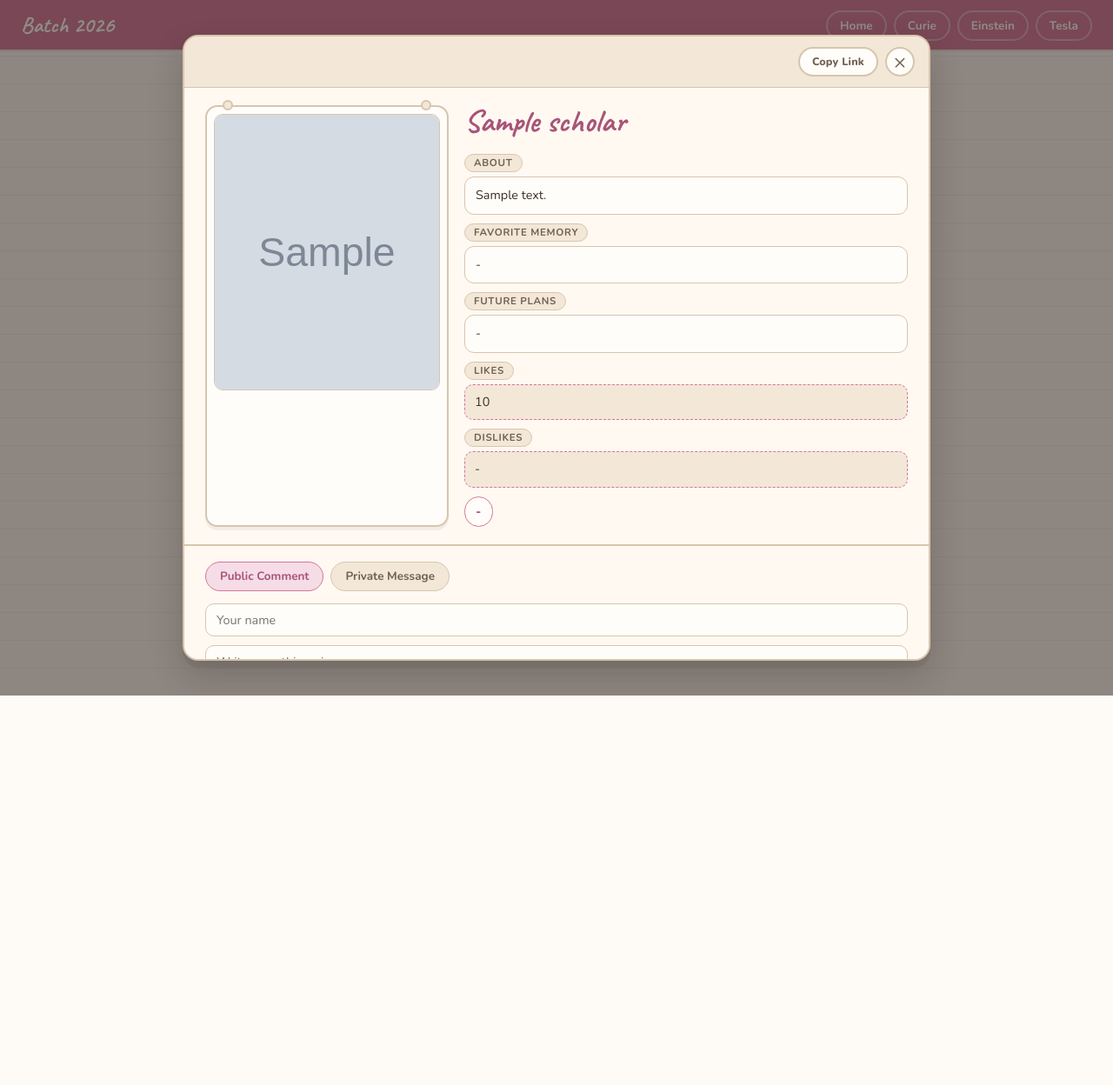
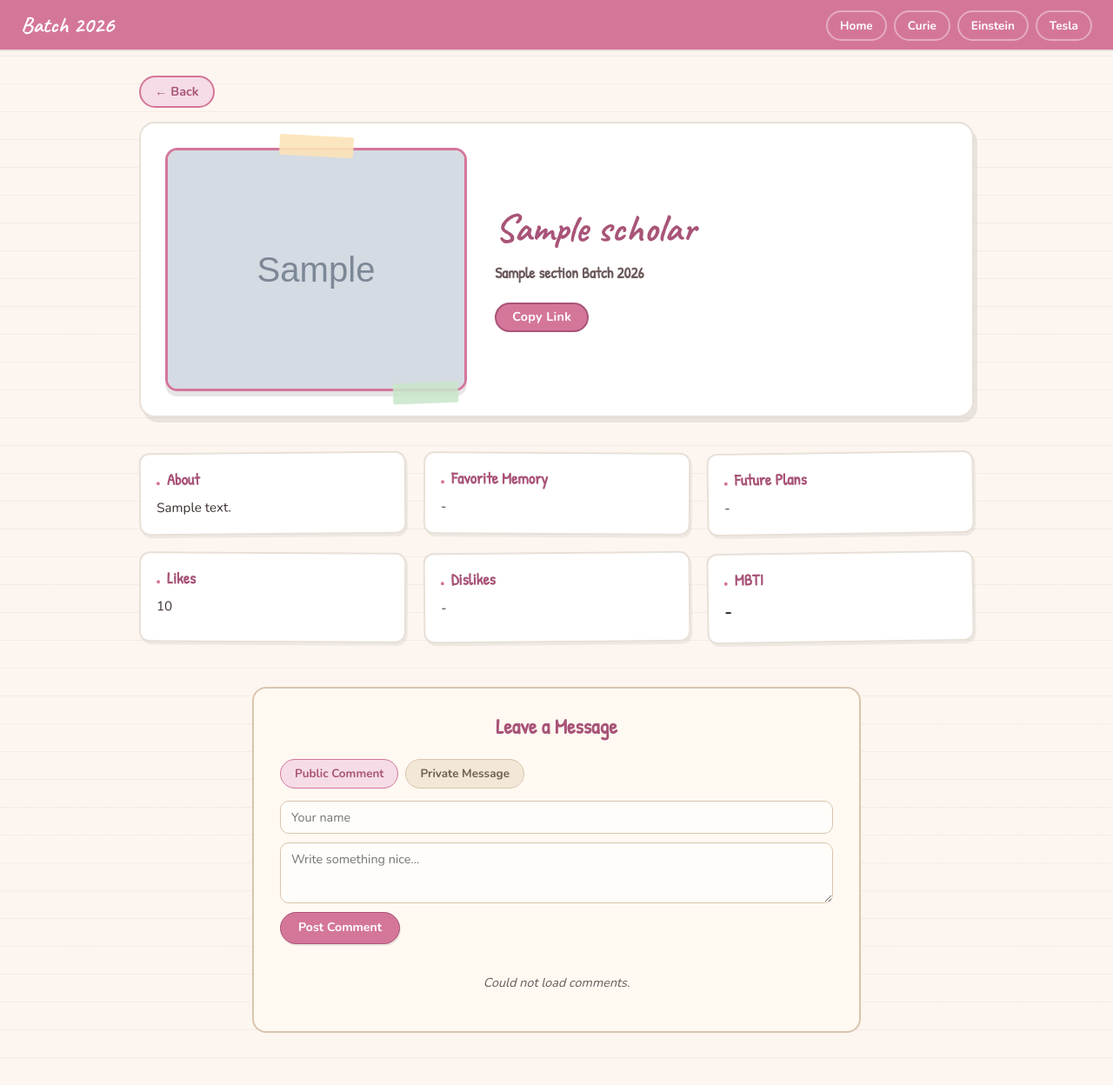
Before and after one commit to bright4Pres/batch-website, a Django app: template lims_portal/lims_app/templates/scholar_detail.html in a window 1280 px wide. Shown: the whole page at 87% size. Before the commit the page ends 800 px from the top, so only its background shows below. Run offline with Django 3.2, Linux system fonts and the light colour scheme; the template is opened without the code that fills it: most values are stand-ins (such as "Sample title", 1, 10 or a date in 2020); grey boxes marked "Sample" are stand-in pictures; some libraries are stand-ins or nearby versions.

Commit message:
standalone pages
Co-authored-by: Copilot <copilot@github.com>

```diff
--- a/lims_portal/lims_app/static/Scripts/section.css
+++ b/lims_portal/lims_app/static/Scripts/section.css
@@ -668,6 +668,280 @@ body {
   border-radius: 4px;
   border: 2px solid var(--bg);
 }
+/* ============================================
+   SCHOLAR PROFILE PAGE — Standalone Profile Layout
+   ============================================ */
+
+/* ---------- main profile container ---------- */
+.scholar-profile {
+  max-width: 1000px;
+  margin: 0 auto;
+  padding: 30px 20px 60px;
+}
+
+/* ---------- hero section with photo and name ---------- */
+.scholar-hero {
+  position: relative;
+  margin-bottom: 40px;
+}
+
+.hero-back-btn {
+  margin-bottom: 16px;
+}
+
+.btn-back {
+  display: inline-block;
+  background-color: var(--accent-light);
+  color: var(--accent-dark);
+  border: 2px solid var(--accent);
+  padding: 8px 16px;
+  border-radius: 20px;
+  font-weight: 700;
+  font-size: 0.9rem;
+  text-decoration: none;
+  cursor: pointer;
+  transition: all 0.2s ease;
+}
+
+.btn-back:hover {
+  background-color: var(--accent);
+  color: #fff;
+  transform: translateX(-4px);
+}
+
+.hero-content {
+  display: grid;
+  grid-template-columns: 1fr 1.5fr;
+  gap: 32px;
+  align-items: center;
+  background-color: var(--card-bg);
+  border: 2px solid #e8e0d8;
+  border-radius: 18px;
+  padding: 28px;
+  box-shadow: 4px 6px 0 rgba(0,0,0,0.08);
+}
+
+.hero-photo {
+  position: relative;
+}
+
+.profile-img {
+  width: 100%;
+  height: 280px;
+  object-fit: cover;
+  border-radius: 14px;
+  border: 3px solid var(--accent);
+  box-shadow: 0 6px 0 rgba(0,0,0,0.1);
+  display: block;
+}
+
+/* silly washi tape on photo */
+.hero-photo::before {
+  content: '';
+  position: absolute;
+  top: -14px;
+  left: 50%;
+  transform: translateX(-50%) rotate(3deg);
+  width: 85px;
+  height: 24px;
+  background-color: var(--tape);
+  opacity: 0.9;
+  border-radius: 2px;
+  z-index: 2;
+}
+.hero-photo::after {
+  content: '';
+  position: absolute;
+  bottom: -14px;
+  right: 10px;
+  transform: rotate(-2deg);
+  width: 75px;
+  height: 24px;
+  background-color: var(--tape-alt);
+  opacity: 0.85;
+  border-radius: 2px;
+  z-index: 1;
+}
+
+.hero-info {
+  display: flex;
+  flex-direction: column;
+  gap: 12px;
+}
+
+.scholar-name {
+  font-family: 'Caveat', cursive;
+  font-size: 2.8rem;
+  color: var(--accent-dark);
+  margin: 0;
+  font-weight: 700;
+  line-height: 1.1;
+}
+
+.scholar-section {
+  font-family: 'Patrick Hand', cursive;
+  font-size: 1.1rem;
+  color: var(--ink-light);
+  margin: 4px 0;
+  font-weight: 600;
+}
+
+.hero-info .copy-link-btn {
+  align-self: flex-start;
+  display: inline-flex;
+  align-items: center;
+  justify-content: center;
+  font-family: 'Nunito', sans-serif;
+  background-color: var(--accent);
+  color: #fff;
+  border: 2px solid var(--accent-dark);
+  padding: 10px 18px;
+  border-radius: 20px;
+  font-weight: 700;
+  font-size: 0.9rem;
+  cursor: pointer;
+  transition: all 0.2s ease;
+  margin-top: 8px;
+}
+
+.hero-info .copy-link-btn:hover {
+  background-color: var(--accent-dark);
+  transform: translateY(-2px);
+  box-shadow: 0 4px 0 rgba(0,0,0,0.15);
+}
+
+/* ---------- info cards grid ---------- */
+.scholar-info-grid {
+  display: grid;
+  grid-template-columns: repeat(auto-fit, minmax(280px, 1fr));
+  gap: 20px;
+  margin-bottom: 50px;
+}
+
+.info-card {
+  background-color: var(--card-bg);
+  border: 2px solid #e8e0d8;
+  border-radius: 12px;
+  padding: 18px;
+  box-shadow: 2px 3px 0 rgba(0,0,0,0.06);
+  transition: all 0.25s ease;
+}
+
+.info-card:hover {
+  transform: translateY(-4px);
+  box-shadow: 4px 6px 0 rgba(0,0,0,0.10);
+}
+
+/* subtle wobble on different cards */
+.info-card:nth-child(odd) {
+  transform: rotate(-0.5deg);
+}
+.info-card:nth-child(even) {
+  transform: rotate(0.3deg);
+}
+.info-card:nth-child(3n) {
+  transform: rotate(-0.8deg);
+}
+
+.info-card:hover {
+  transform: rotate(0deg) translateY(-4px);
+}
+
+.info-card-title {
+  font-family: 'Patrick Hand', cursive;
+  font-size: 1.15rem;
+  color: var(--accent-dark);
+  margin-bottom: 10px;
+  font-weight: 700;
+}
+
+.info-card-title::before {
+  content: '';
+  display: inline-block;
+  width: 4px;
+  height: 4px;
+  background-color: var(--accent);
+  border-radius: 50%;
+  margin-right: 8px;
+}
+
+.info-card-text {
+  font-size: 0.95rem;
+  color: var(--ink);
+  line-height: 1.6;
+  margin: 0;
+}
+
+/* ---------- message section ---------- */
+.msg-section {
+  background-color: var(--modal-shell);
+  border: 2px solid var(--modal-stroke);
+  border-radius: 16px;
+  padding: 30px;
+  max-width: 700px;
+  margin: 0 auto;
+}
+
+.msg-section-title {
+  font-family: 'Patrick Hand', cursive;
+  font-size: 1.5rem;
+  color: var(--accent-dark);
+  margin: 0 0 24px 0;
+  text-align: center;
+}
+
+/* ---------- responsive for profile ---------- */
+@media (max-width: 768px) {
+  .hero-content {
+    grid-template-columns: 1fr;
+    gap: 24px;
+    padding: 20px;
+  }
+
+  .scholar-name {
+    font-size: 2.2rem;
+  }
+
+  .scholar-info-grid {
+    grid-template-columns: 1fr;
+    gap: 16px;
+  }
+
+  .msg-section {
+    padding: 20px;
+  }
+
+  .profile-img {
+    height: 240px;
+  }
+}
+
+@media (max-width: 480px) {
+  .scholar-profile {
+    padding: 20px 16px 40px;
+  }
+
+  .scholar-name {
+    font-size: 1.8rem;
+  }
+
+  .scholar-section {
+    font-size: 1rem;
+  }
+
+  .hero-content {
+    padding: 16px;
+  }
+
+  .profile-img {
+    height: 200px;
+  }
+
+  .hero-info .copy-link-btn {
+    font-size: 0.85rem;
+    padding: 8px 16px;
+  }
+}
 
 /* ---------- responsive ---------- */
 
--- a/lims_portal/lims_app/templates/scholar_detail.html
+++ b/lims_portal/lims_app/templates/scholar_detail.html
@@ -21,36 +21,56 @@
   </ul>
 </nav>
 
-<div class="profile-overlay open" id="profileOverlay">
-  <div class="profile-modal">
-    <div class="modal-header">
-      <div class="modal-header-actions">
+<main class="scholar-profile">
+  <!-- ===== HERO SECTION ===== -->
+  <section class="scholar-hero">
+    <div class="hero-back-btn">
+      <a href="{{ section_url }}" class="btn-back" onclick="event.preventDefault(); window.history.back();">&larr; Back</a>
+    </div>
+    <div class="hero-content">
+      <div class="hero-photo">
+        <img id="modalImg" src="{% if scholar.image %}{{ scholar.image.url }}{% else %}{% static 'batcher.jpg' %}{% endif %}" alt="{{ scholar.name }} photo" class="profile-img">
+      </div>
+      <div class="hero-info">
+        <h1 id="modalName" class="scholar-name">{{ scholar.name }}</h1>
+        <p class="scholar-section">{{ scholar.section }} Batch 2026</p>
         <button class="copy-link-btn" onclick="copyScholarLink()" type="button">Copy Link</button>
-        <button class="modal-close-btn" onclick="closeProfile()" aria-label="Back to section">&times;</button>
       </div>
     </div>
-    <div class="modal-body">
-      <div class="modal-top">
-        <div class="modal-photo-wrap">
-          <img id="modalImg" src="{% if scholar.image %}{{ scholar.image.url }}{% else %}{% static 'batcher.jpg' %}{% endif %}" alt="Student photo">
+  </section>
+
+  <!-- ===== INFO CARDS ===== -->
+  <section class="scholar-info-grid">
+    <div class="info-card">
+      <h3 class="info-card-title">About</h3>
+      <p class="info-card-text" id="modalDesc">{{ scholar.description }}</p>
     </div>
-        <div class="modal-info">
-          <h2 id="modalName">{{ scholar.name }}</h2>
-          <p class="info-label">About</p>
-          <p class="info-text" id="modalDesc">{{ scholar.description }}</p>
-          <p class="info-label">Favorite Memory</p>
-          <p class="info-text" id="modalMemory">{{ scholar.favorite_memory|default:'-' }}</p>
-          <p class="info-label">Future Plans</p>
-          <p class="info-text" id="modalPlans">{{ scholar.future_plans|default:'-' }}</p>
-          <p class="info-label">Likes</p>
-          <p class="info-text" id="modalLikes">{{ scholar.likes|default:'-' }}</p>
-          <p class="info-label">Dislikes</p>
-          <p class="info-text" id="modalDislikes">{{ scholar.dislikes|default:'-' }}</p>
-          <p class="info-text" id="modalMbti" style="margin-top: 10px">{{ scholar.mbti|default:'-' }}</p>
+    <div class="info-card">
+      <h3 class="info-card-title">Favorite Memory</h3>
+      <p class="info-card-text" id="modalMemory">{{ scholar.favorite_memory|default:'-' }}</p>
     </div>
+    <div class="info-card">
+      <h3 class="info-card-title">Future Plans</h3>
+      <p class="info-card-text" id="modalPlans">{{ scholar.future_plans|default:'-' }}</p>
     </div>
+    <div class="info-card">
+      <h3 class="info-card-title">Likes</h3>
+      <p class="info-card-text" id="modalLikes">{{ scholar.likes|default:'-' }}</p>
+    </div>
+    <div class="info-card">
+      <h3 class="info-card-title">Dislikes</h3>
+      <p class="info-card-text" id="modalDislikes">{{ scholar.dislikes|default:'-' }}</p>
+    </div>
+    <div class="info-card">
+      <h3 class="info-card-title">MBTI</h3>
+      <p class="info-card-text" id="modalMbti" style="font-size: 1.3rem; font-weight: 700;">{{ scholar.mbti|default:'-' }}</p>
+    </div>
+  </section>
 
-      <div class="msg-section">
+  <!-- ===== INTERACTION SECTION ===== -->
+  <section class="msg-section">
+    <h2 class="msg-section-title">Leave a Message</h2>
+
     <div class="tab-row">
       <button class="tab-btn active" data-tab="comment" onclick="switchTab('comment')">Public Comment</button>
       <button class="tab-btn" data-tab="private" onclick="switchTab('private')">Private Message</button>
@@ -82,31 +102,25 @@
         <button type="submit" class="submit-btn">Send Privately</button>
       </form>
     </div>
-      </div>
-    </div>
-  </div>
-</div>
+  </section>
+</main>
 
 <script>
 /* ------- state ------- */
 let currentScholar = "{{ scholar.name|escapejs }}";
-let currentScholarUrl = window.location.href;
+const DETAIL_URL = "{% url 'scholar_detail' scholar.pk %}";
+let currentScholarUrl = DETAIL_URL || window.location.href;
 const DEFAULT_IMAGE = "{% static 'batcher.jpg' %}";
 const COMMENTS_URL = "{% url 'get_comments' %}";
 const ADD_COMMENT_URL = "{% url 'add_comment' %}";
 const SEND_PRIVATE_URL = "{% url 'send_private_message' %}";
-const SECTION_URL = "{{ section_url }}";
-const profileOverlay = document.getElementById('profileOverlay');
-const modalEls = {
-  name: document.getElementById('modalName'),
-  desc: document.getElementById('modalDesc'),
-  img: document.getElementById('modalImg'),
-  memory: document.getElementById('modalMemory'),
-  plans: document.getElementById('modalPlans'),
-  likes: document.getElementById('modalLikes'),
-  dislikes: document.getElementById('modalDislikes'),
-  mbti: document.getElementById('modalMbti')
+
+const profileImg = document.getElementById('modalImg');
+profileImg.onerror = function() {
+  this.onerror = null;
+  this.src = DEFAULT_IMAGE;
 };
+
 const commentFields = {
   username: document.getElementById('cUsername'),
   text: document.getElementById('cText')
@@ -117,24 +131,16 @@ const privateFields = {
   text: document.getElementById('pmText')
 };
 
-modalEls.img.onerror = function() {
-  this.onerror = null;
-  this.src = DEFAULT_IMAGE;
-};
-
-profileOverlay.addEventListener('click', function(e) {
-  if (e.target === this) closeProfile();
-});
-document.addEventListener('keydown', function(e) {
-  if (e.key === 'Escape') closeProfile();
-});
-
-function closeProfile() {
-  window.location.href = SECTION_URL;
+function makeAbsoluteUrl(maybeRelative) {
+  try {
+    return new URL(maybeRelative, window.location.origin).toString();
+  } catch (e) {
+    return window.location.href;
+  }
 }
 
 function copyScholarLink() {
-  var link = currentScholarUrl || window.location.href;
+  var link = makeAbsoluteUrl(DETAIL_URL || currentScholarUrl || window.location.href);
   if (navigator.clipboard && navigator.clipboard.writeText) {
     navigator.clipboard.writeText(link).then(function() {
       showToast('Link copied!', 'success');
```
Also changed, not shown: lims_portal/lims_app/templates/curie.html (+9 -1 lines), lims_portal/lims_app/templates/einstein.html (+9 -1 lines), lims_portal/lims_app/templates/tesla.html (+9 -1 lines). Lines whose indentation alone changed are shown as unchanged.
